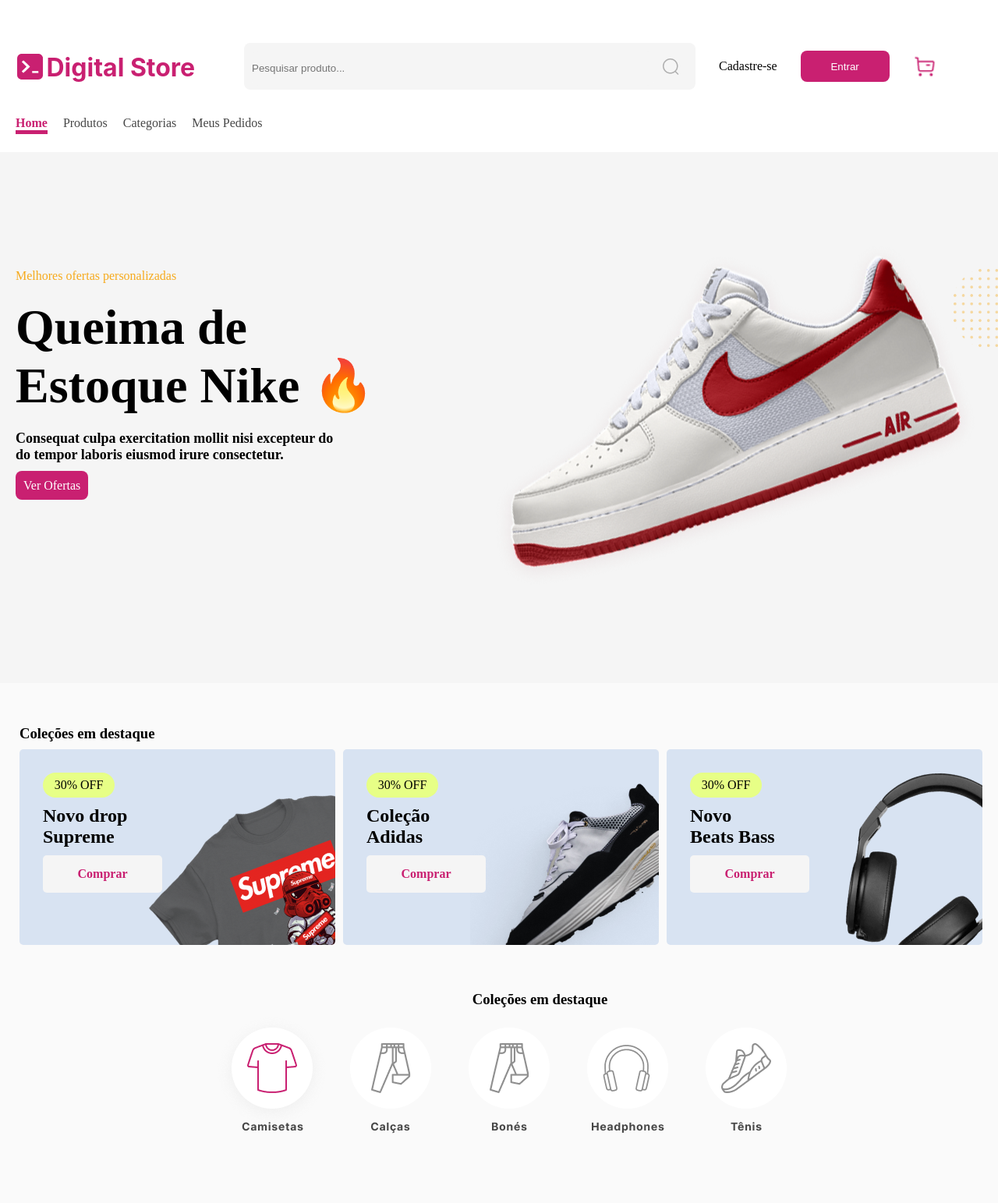
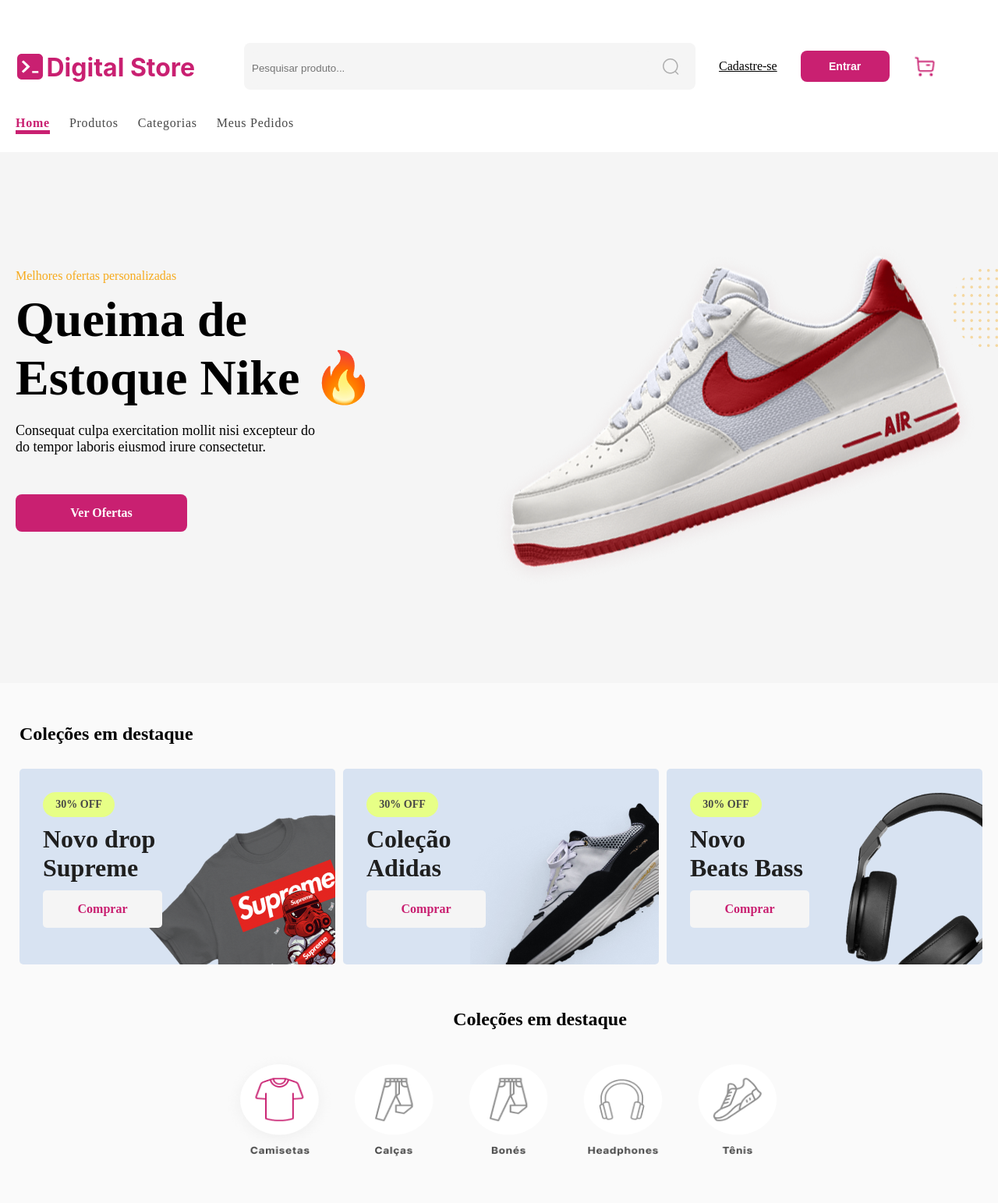
Before and after one commit to rodrigoabreu01/store-digital-college, a plain HTML site: page index.html in a window 1280 px wide. Shown: the top 1543 px of the page at 78% size. Drawn offline with Linux system fonts and the light colour scheme.

Commit message:
fase final projeto digital store

```diff
--- a/index.css
+++ b/index.css
@@ -66,6 +66,8 @@
     cursor: pointer;
 }
 header .container-header1 a{
+    text-decoration: underline;
+    font-size: 16px;
     margin-left: 30px;
     margin-right: 30px;
     color: black;
@@ -79,6 +81,8 @@
     background-color:  #C92071;
     color: white;
     cursor: pointer;
+    font-size: 14px;
+    font-weight: bold;
 }
 header .container-header1 .buy{
     height: 30px;
@@ -101,10 +105,11 @@
     list-style: none;
 }
 header .menu-header ul li{
-    margin-right: 20px;
+    margin-right: 25px;
 }
 header .menu-header ul li a{
     font-size: 16px;
+    letter-spacing: 0.75px;
     text-decoration: none;
     color: #474747;
 }
@@ -121,27 +126,35 @@
 .container-primario .ofertas{
     width: 510px;
     height: 352px;
+    display: flex;
+    flex-direction: column;
 }
 .container-primario .ofertas p{
     color: #F6AA1C;
     font-size: 16px;
-    margin-bottom: 20px;
+    margin-bottom: 10px;
 }
 .container-primario .ofertas h1{
     margin-bottom: 20px;
     font-size: 64px;
 }
-.container-primario .ofertas h3{
+.container-primario .ofertas span{
     margin-bottom: 20px;
     font-size: 18px;
-    font-weight: none;
 }
 .container-primario .ofertas a{
     background-color: #C92071 ;
     border-radius: 8px;
-    padding: 10px;
     color: white;
     text-decoration: none;
+    width: 220px;
+    height: 48px;
+    display: flex;
+    justify-content: center;
+    align-items: center;
+    font-weight: bold;
+    font-size: 16px;
+    margin-top: 30px;
 }
 .container-primario .container-ofertas{
     width: 1303px;
@@ -156,7 +169,7 @@
 .container-primario .container-group{
     display: flex;
     justify-content: center;
-    margin-top: 60px;
+    margin-top: 80px;
 }
 
 .container-2{
@@ -173,6 +186,7 @@
 .container-2 .container-destaques1{
     margin-left: 100px;
 }
+
 .container-2 .container-destaques1 .destaque-1{
     background-image: url(imagem/destaques1.png);
 }
@@ -197,23 +211,29 @@
 .container-2 .container-destaques1 div p{
 margin-left: 30px;
 margin-top: 30px;
+color: #474747;
 background-color: #E7FF86;
 width: 92px;
 height: 32px;
 padding: 5px, 15px, 5px, 15px;
 border-radius: 29px;
 display: flex;
+font-size: 14px;
+font-weight: bold;
 align-items: center;
 justify-content: center;
 }
 .container-2 .container-destaques1 div h2{
     margin-left: 30px;
+    font-size: 32px;
+    color: #1F1F1F;
 }
 .container-2 .container-destaques1 div a{
     margin-left: 30px;
     background-color: #F5F5F5;
     width: 153px;
     height: 48px;
+    font-size: 16px;
     border-radius: 5px;
     display: flex;
     justify-content: center;
@@ -225,14 +245,26 @@
 .container-2 div{
     display: flex;
 }
+.container-2 h3{
+    font-size: 24px;
+    margin-bottom: 25px;
+}
 .container-2 .container-colecoes{
     display: flex;
     flex-direction: column;
     justify-content: center;
     align-items: center;
 }
+
 .container-2 .container-colecoes .colecoes{
     display: flex;
+    flex-direction: column;
+    align-items: center;
+    font-size: 24px;
+}
+.container-2 .container-colecoes .colecoes img{
+    width: 712px;
+    height: 138px;
 }
 .container-2 .container-produtos{
     display: flex;
@@ -370,6 +402,7 @@
 }
 footer .container-footer1 div p{
     margin-bottom: 15px;
+    font-weight: bold;
 }
 footer .container-footer1 div ul li{
     margin-bottom: 5px;
@@ -384,9 +417,13 @@
     margin-left: 100px;
     gap: 20px;
 }
-footer .container-footer1 .div1-footer img{
-    width: 253px;
-    height: 44px;
+footer .container-footer1 .div1-footer .imagem1{
+ width: 253px;
+ height: 44px;
+}
+footer .container-footer1 .div1-footer .imagem2{
+    width: 124px;
+    height: 20px;
 }
 footer  .rodape{
     width: 100%;
--- a/index.html
+++ b/index.html
@@ -9,6 +9,7 @@
 <body>
     <!-- link para o figma do projeto https://www.figma.com/file/cfb4F7ZXMFQmvmTn3PKI4z/DRIP-STORE---DIGITAL-COLLEGE?node-id=474-635&t=LPXoVzk8KKuxgIsL-0 -->
     <header>
+
         <div class="container-header1">
             <div class="logo">
                 <img src="/Imagem/logo.png" alt="">
@@ -22,6 +23,7 @@
             <button>Entrar</button>
             <img class="buy" src="imagem/Group 53571.png" alt="">
         </div>
+
         <div class="menu-header">
           <ul>
             <li class="home-li">
@@ -38,13 +40,15 @@
             </li>
           </ul>
         </div>
+
     </header>
+
         <div class="container-primario">
             <div class="container-ofertas">
                 <div class="ofertas">
                     <p>Melhores ofertas personalizadas</p>
                     <h1>Queima de <br> Estoque Nike 🔥</h1>
-                    <h3>Consequat culpa exercitation mollit nisi excepteur do <br> do tempor laboris eiusmod irure consectetur.</h3>
+                    <span>Consequat culpa exercitation mollit nisi excepteur do <br> do tempor laboris eiusmod irure consectetur.</span>
                     <a href="">Ver Ofertas</a>
                 </div>
             </div>
@@ -52,6 +56,7 @@
                 <img src="imagem/Group 53582.png" alt="">
             </div>
         </div>
+
         <section class="container-2">
             <h3>Coleções em destaque</h3>
             <div class="container-destaques1">
@@ -72,8 +77,8 @@
                 </div>
             </div>
             <div class="container-colecoes">
-                <h3>Coleções em destaque</h3>
                 <div class="colecoes">
+                    <h3>Coleções em destaque</h3>
                     <img src="imagem/colecoes.png" alt="">
                 </div>
             </div>
@@ -154,9 +159,9 @@
         <footer>
             <div class="container-footer1">
                 <div class="div1-footer">
-                    <img src="imagem/logo-footer.png" alt="">
+                    <img class="imagem1" src="imagem/logo-footer.png" alt="">
                     <p>Lorem ipsum dolor sit amet, consectetur adipiscing elit, sed do eiusmod tempor incididunt ut labore et dolore.</p>
-                    <img src="imagem/icons.png" alt="">
+                    <img class="imagem2" src="imagem/icons.png" alt="">
                 </div>
                 <div class="div2-footer">
                     <p>Informação</p>
```
